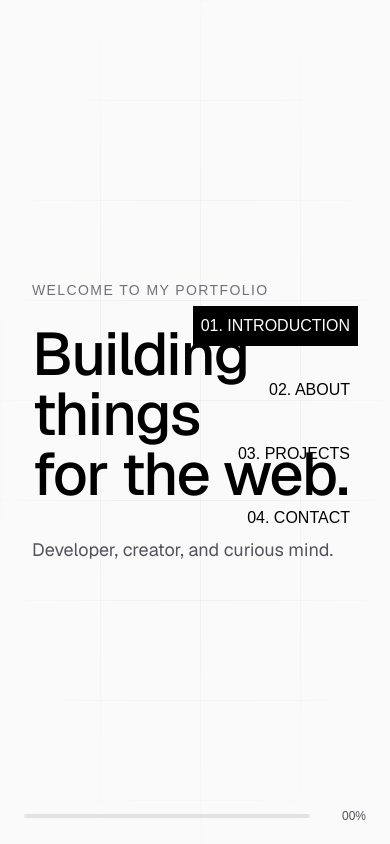
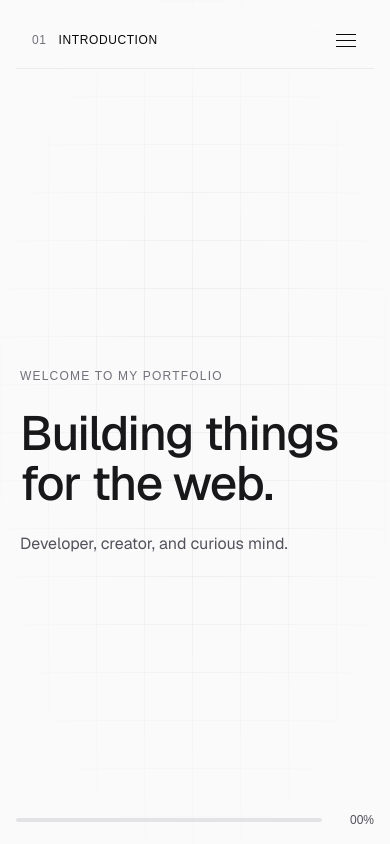
Before and after one commit to SelvannV/portfolio, a Next.js app: page / in a window 390 px wide. Shown: the top 844 px of the page. Built offline with nearby package versions, Linux system fonts and the light colour scheme; a web font is replaced by a local one.

Commit message:
feat: made website responsive

```diff
--- a/next.config.ts
+++ b/next.config.ts
@@ -13,6 +13,7 @@ const nextConfig: NextConfig = {
       },
     },
   },
+  allowedDevOrigins: ["192.168.23.105"],
 };
 
 export default nextConfig;
--- a/src/app/globals.css
+++ b/src/app/globals.css
@@ -1,6 +1,4 @@
 @import "tailwindcss";
-
-@custom-variant dark (&:where(.dark, .dark *));
 
 @theme inline {
   --font-sans: var(--font-geist-sans);
@@ -10,4 +8,16 @@
 
 html {
   scroll-behavior: smooth;
+  scroll-padding-top: 5rem;
 }
+
+body {
+  background: var(--background, #fafafa);
+  color: var(--foreground, #18181b);
+}
+
+@media (prefers-reduced-motion: reduce) {
+  html {
+    scroll-behavior: auto;
+  }
+}
--- a/src/app/page.tsx
+++ b/src/app/page.tsx
@@ -9,31 +9,35 @@ export default function Home() {
   return (
     <main
       onMouseMove={(e) => {
+        if (e.pointerType === "touch") return;
+
         document.documentElement.style.setProperty("--x", `${e.clientX}px`);
         document.documentElement.style.setProperty("--y", `${e.clientY}px`);
       }}
-      className="relative isolate bg-zinc-50 font-sans dark:bg-neutral-950"
+      className="relative isolate min-h-dvh bg-zinc-50 font-sans dark:bg-neutral-950"
     >
       <BackgroundGrid />
-
-      {/* Fixed menu */}
       <Menu />
 
-      {/* Pinned introduction: stays in place while the page scrolls */}
-      <section id="introduction" className="relative z-10 h-[200svh]">
-        <div className="sticky top-0 flex h-dvh items-center px-8 md:px-24">
+      {/* Introduction */}
+
+      <section
+        id="introduction"
+        className="relative z-10 min-h-dvh md:h-[200svh] md:min-h-0"
+      >
+        <div className="flex min-h-dvh items-center px-5 pt-20 sm:px-8 md:sticky md:top-0 md:h-dvh md:px-16 md:pt-0 lg:px-24">
           <Reveal>
-            <p className="font-martian text-sm uppercase tracking-widest text-zinc-500">
+            <p className="font-martian text-xs uppercase tracking-widest text-zinc-500 sm:text-sm">
               Welcome to my portfolio
             </p>
 
-            <h1 className="mt-6 max-w-5xl text-6xl font-medium tracking-tight md:text-8xl">
+            <h1 className="mt-6 max-w-5xl text-5xl font-medium leading-[1.05] tracking-tight sm:text-6xl md:text-7xl lg:text-8xl">
               Building things
               <br />
               for the web.
             </h1>
 
-            <p className="mt-8 max-w-lg text-lg text-zinc-600 dark:text-zinc-400">
+            <p className="mt-6 max-w-lg text-base text-zinc-600 dark:text-zinc-400 sm:mt-8 sm:text-lg">
               Developer, creator, and curious mind.
             </p>
           </Reveal>
@@ -43,16 +47,17 @@ export default function Home() {
       {/* About */}
       <section
         id="about"
-        className="relative z-10 flex min-h-dvh items-center px-8 md:px-24 "
+        className="relative z-10 flex min-h-dvh scroll-mt-20 items-center px-5 py-24 sm:px-8 md:px-16 lg:px-24"
       >
         <Reveal>
-          <p className="font-martian text-sm uppercase tracking-widest text-zinc-500">
+          <p className="font-martian text-xs uppercase tracking-[0.2em] text-zinc-500 sm:text-sm">
             01 — About
           </p>
 
-          <h2 className="mt-6 max-w-4xl text-5xl font-medium tracking-tight md:text-7xl">
+          <h2 className="mt-5 max-w-4xl text-4xl font-medium leading-tight tracking-tight sm:text-5xl md:mt-6 md:text-6xl lg:text-7xl">
             Curious by nature.
-            <br />
+            <br className="hidden sm:block" />
+            <span className="sm:hidden"> </span>
             Developer by choice.
           </h2>
         </Reveal>
@@ -61,14 +66,14 @@ export default function Home() {
       {/* Projects */}
       <section
         id="projects"
-        className="relative z-10 flex min-h-dvh items-center px-8 md:px-24"
+        className="relative z-10 flex min-h-dvh scroll-mt-20 items-center px-5 py-24 sm:px-8 md:px-16 lg:px-24"
       >
         <Reveal>
-          <p className="font-martian text-sm uppercase tracking-widest text-zinc-500">
+          <p className="font-martian text-xs uppercase tracking-[0.2em] text-zinc-500 sm:text-sm">
             02 — Selected work
           </p>
 
-          <h2 className="mt-6 text-5xl font-medium tracking-tight md:text-8xl">
+          <h2 className="mt-5 max-w-5xl text-4xl font-medium leading-tight tracking-tight sm:text-5xl md:mt-6 md:text-7xl lg:text-8xl">
             Things I've built.
           </h2>
         </Reveal>
@@ -77,14 +82,14 @@ export default function Home() {
       {/* Contact */}
       <section
         id="contact"
-        className="relative z-10 flex min-h-dvh items-center px-8 md:px-24"
+        className="relative z-10 flex min-h-dvh scroll-mt-20 items-center px-5 py-24 sm:px-8 md:px-16 lg:px-24"
       >
         <Reveal>
-          <p className="font-martian text-sm uppercase tracking-widest text-zinc-500">
+          <p className="font-martian text-xs uppercase tracking-[0.2em] text-zinc-500 sm:text-sm">
             03 — Contact
           </p>
 
-          <h2 className="mt-6 text-6xl font-medium tracking-tight md:text-8xl">
+          <h2 className="mt-5 text-5xl font-medium leading-tight tracking-tight sm:text-6xl md:mt-6 md:text-7xl lg:text-8xl">
             Let's talk.
           </h2>
         </Reveal>
--- a/src/components/BackgroundGrid.tsx
+++ b/src/components/BackgroundGrid.tsx
@@ -3,24 +3,24 @@
 export function BackgroundGrid() {
   return (
     <>
-      {/* Base grid with edge fade */}
+      {/* Base grid */}
       <div
         aria-hidden="true"
         className="pointer-events-none fixed inset-0 z-0"
         style={{
           maskImage:
-            "radial-gradient(ellipse at center, black 30%, transparent 80%)",
+            "radial-gradient(ellipse at center, black 25%, transparent 80%)",
           WebkitMaskImage:
-            "radial-gradient(ellipse at center, black 30%, transparent 80%)",
+            "radial-gradient(ellipse at center, black 25%, transparent 80%)",
         }}
       >
-        <div className="absolute inset-0 bg-[linear-gradient(to_right,#0000000a_1px,transparent_1px),linear-gradient(to_bottom,#0000000a_1px,transparent_1px)] bg-size-[100px_100px] dark:bg-[linear-gradient(to_right,#ffffff0a_1px,transparent_1px),linear-gradient(to_bottom,#ffffff0a_1px,transparent_1px)]" />
+        <div className="absolute inset-0 bg-[linear-gradient(to_right,#0000000a_1px,transparent_1px),linear-gradient(to_bottom,#0000000a_1px,transparent_1px)] bg-size-[48px_48px] sm:bg-size-[72px_72px] md:bg-size-[100px_100px] dark:bg-[linear-gradient(to_right,#ffffff0a_1px,transparent_1px),linear-gradient(to_bottom,#ffffff0a_1px,transparent_1px)]" />
       </div>
 
-      {/* Cursor glow */}
+      {/* Cursor spotlight — desktop pointers only */}
       <div
         aria-hidden="true"
-        className="pointer-events-none fixed inset-0 z-0 bg-[linear-gradient(to_right,#00000040_1px,transparent_1px),linear-gradient(to_bottom,#00000040_1px,transparent_1px)] bg-size-[100px_100px] dark:bg-[linear-gradient(to_right,#ffffff40_1px,transparent_1px),linear-gradient(to_bottom,#ffffff40_1px,transparent_1px)]"
+        className="pointer-events-none fixed inset-0 z-0 hidden bg-[linear-gradient(to_right,#00000040_1px,transparent_1px),linear-gradient(to_bottom,#00000040_1px,transparent_1px)] bg-size-[100px_100px] dark:bg-[linear-gradient(to_right,#ffffff40_1px,transparent_1px),linear-gradient(to_bottom,#ffffff40_1px,transparent_1px)] [@media(hover:hover)_and_(pointer:fine)]:block"
         style={{
           maskImage: `
             radial-gradient(
@@ -30,7 +30,7 @@ export function BackgroundGrid() {
             ),
             radial-gradient(
               ellipse at center,
-              black 30%,
+              black 25%,
               transparent 85%
             )
           `,
@@ -42,7 +42,7 @@ export function BackgroundGrid() {
             ),
             radial-gradient(
               ellipse at center,
-              black 30%,
+              black 25%,
               transparent 85%
             )
           `,
--- a/src/components/Menu.tsx
+++ b/src/components/Menu.tsx
@@ -1,10 +1,10 @@
 "use client";
 
-import { useState } from "react";
+import { useEffect, useState } from "react";
 
 const MENU = ["introduction", "about", "projects", "contact"];
 
-export function MenuButton({
+function MenuButton({
   label,
   index,
   active,
@@ -19,8 +19,8 @@ export function MenuButton({
     <button
       onClick={onClick}
       aria-current={active ? "location" : undefined}
-      className={`group relative isolate overflow-hidden p-2 text-base uppercase transition-transform duration-150 ease-in-out active:scale-95 select-none ${
-        active ? "text-white" : "text-black dark:text-white"
+      className={`group relative isolate w-fit shrink-0 overflow-hidden px-2 py-2 text-left text-xs uppercase tracking-wide transition-transform duration-150 ease-in-out active:scale-95 select-none sm:text-sm md:text-base ${
+        active ? "text-white dark:text-black" : "text-black dark:text-white"
       }`}
     >
       <span
@@ -29,7 +29,7 @@ export function MenuButton({
         }`}
       />
 
-      <span className={`relative z-10 ${active ? "dark:text-black" : ""}`}>
+      <span className="relative z-10">
         {String(index).padStart(2, "0")}. {label}
       </span>
 
@@ -44,18 +44,158 @@ export function MenuButton({
 
 export function Menu() {
   const [activeItem, setActiveItem] = useState("introduction");
+  const [menuOpen, setMenuOpen] = useState(false);
 
-  const navigateTo = (label: string) => {
-    setActiveItem(label);
+  useEffect(() => {
+    const sections = MENU.map((id) => document.getElementById(id)).filter(
+      (section): section is HTMLElement => section !== null,
+    );
 
-    document.getElementById(label)?.scrollIntoView({
-      behavior: "smooth",
-      block: "start",
+    const observer = new IntersectionObserver(
+      (entries) => {
+        const visible = entries
+          .filter((entry) => entry.isIntersecting)
+          .sort((a, b) => b.intersectionRatio - a.intersectionRatio);
+
+        if (visible[0]) {
+          setActiveItem(visible[0].target.id);
+        }
+      },
+      {
+        rootMargin: "-20% 0px -60% 0px",
+        threshold: [0, 0.1, 0.25, 0.5],
+      },
+    );
+
+    sections.forEach((section) => observer.observe(section));
+
+    return () => observer.disconnect();
+  }, []);
+
+  useEffect(() => {
+    if (!menuOpen) return;
+
+    const closeOnEscape = (event: KeyboardEvent) => {
+      if (event.key === "Escape") setMenuOpen(false);
+    };
+
+    window.addEventListener("keydown", closeOnEscape);
+
+    return () => window.removeEventListener("keydown", closeOnEscape);
+  }, [menuOpen]);
+
+  const navigateTo = (id: string) => {
+    setActiveItem(id);
+    setMenuOpen(false);
+
+    const section = document.getElementById(id);
+    if (!section) return;
+
+    const isMobile = window.matchMedia("(max-width: 767px)").matches;
+
+    const sectionTop = section.getBoundingClientRect().top + window.scrollY;
+    const sectionHeight = section.offsetHeight;
+
+    const targetTop = isMobile
+      ? sectionTop + sectionHeight / 2 - window.innerHeight / 2
+      : sectionTop;
+
+    window.scrollTo({
+      top: Math.max(
+        0,
+        Math.min(
+          targetTop,
+          document.documentElement.scrollHeight - window.innerHeight,
+        ),
+      ),
+      behavior: window.matchMedia("(prefers-reduced-motion: reduce)").matches
+        ? "auto"
+        : "smooth",
     });
   };
 
+  const activeIndex = MENU.indexOf(activeItem) + 1;
+  const activeLabel = activeItem;
+
   return (
-    <div className="fixed right-0 top-0 z-30 flex h-dvh flex-col justify-center">
+    <>
+      {/* Mobile navigation */}
+      <div className="fixed inset-x-0 top-3 z-40 px-4 md:hidden">
+        <div className="relative mx-auto max-w-md">
+          <div className="flex items-center justify-between border-b border-zinc-300/40 bg-zinc-50/65 px-2 py-2 backdrop-blur-xl dark:border-white/10 dark:bg-neutral-950/65">
+            <button
+              type="button"
+              onClick={() => navigateTo(activeItem)}
+              className="flex min-w-0 items-center gap-3 px-2 py-2 text-left font-martian text-xs uppercase tracking-wider"
+              aria-label={`Current section: ${activeLabel}`}
+            >
+              <span className="text-zinc-500">
+                {String(activeIndex).padStart(2, "0")}
+              </span>
+              <span className="truncate text-zinc-950 dark:text-white">
+                {activeLabel}
+              </span>
+            </button>
+
+            <button
+              type="button"
+              onClick={() => setMenuOpen((open) => !open)}
+              aria-label={menuOpen ? "Close navigation" : "Open navigation"}
+              aria-expanded={menuOpen}
+              aria-controls="mobile-navigation"
+              className="group flex size-10 shrink-0 items-center justify-center text-zinc-950 transition-transform duration-200 active:scale-90 dark:text-white"
+            >
+              <span className="relative flex h-4 w-5 flex-col items-center justify-center">
+                <span
+                  className={`absolute h-px w-5 bg-current transition-transform duration-300 ease-in-out ${
+                    menuOpen ? "translate-y-0 rotate-45" : "-translate-y-1.5"
+                  }`}
+                />
+                <span
+                  className={`absolute h-px w-5 bg-current transition-all duration-200 ease-in-out ${
+                    menuOpen ? "scale-x-0 opacity-0" : "scale-x-100 opacity-100"
+                  }`}
+                />
+                <span
+                  className={`absolute h-px w-5 bg-current transition-transform duration-300 ease-in-out ${
+                    menuOpen ? "translate-y-0 -rotate-45" : "translate-y-1.5"
+                  }`}
+                />
+              </span>
+            </button>
+          </div>
+
+          {/* Animated dropdown */}
+          <div
+            id="mobile-navigation"
+            aria-hidden={!menuOpen}
+            className={`grid transition-[grid-template-rows,opacity,margin] duration-300 ease-out ${
+              menuOpen
+                ? "mt-2 grid-rows-[1fr] opacity-100"
+                : "pointer-events-none mt-0 grid-rows-[0fr] opacity-0"
+            }`}
+          >
+            <nav className="overflow-hidden">
+              <div className="border border-zinc-200/40 bg-zinc-50/65 p-3 shadow-lg backdrop-blur-xl dark:border-white/10 dark:bg-neutral-950/65">
+                <div className="flex flex-col items-start gap-1 font-martian">
+                  {MENU.map((label, index) => (
+                    <MenuButton
+                      key={label}
+                      label={label}
+                      index={index + 1}
+                      active={activeItem === label}
+                      onClick={() => navigateTo(label)}
+                    />
+                  ))}
+                </div>
+              </div>
+            </nav>
+          </div>
+        </div>
+      </div>
+
+      {/* Desktop navigation — original vertical style */}
+      <div className="fixed right-0 top-0 z-40 hidden h-dvh flex-col justify-center md:flex">
         <nav className="flex flex-col items-end justify-center gap-6 px-8 font-martian">
           {MENU.map((label, index) => (
             <MenuButton
@@ -68,5 +208,6 @@ export function Menu() {
           ))}
         </nav>
       </div>
+    </>
   );
 }
--- a/src/components/ScrollProgress.tsx
+++ b/src/components/ScrollProgress.tsx
@@ -30,7 +30,7 @@ export function ScrollProgress() {
 
   return (
     <div
-      className={`${styles.scrollProgress} pointer-events-none fixed inset-x-0 bottom-0 z-50 flex items-center gap-4 px-6 pb-5`}
+      className={`${styles.scrollProgress} pointer-events-none fixed inset-x-0 bottom-0 z-50 flex items-center gap-3 px-4 pb-[max(1rem,env(safe-area-inset-bottom))] sm:gap-4 sm:px-6`}
     >
       <div className="h-1 flex-1 overflow-hidden rounded-full bg-zinc-300/60 dark:bg-white/15">
         <div
```
Lines whose indentation alone changed are shown as unchanged.
